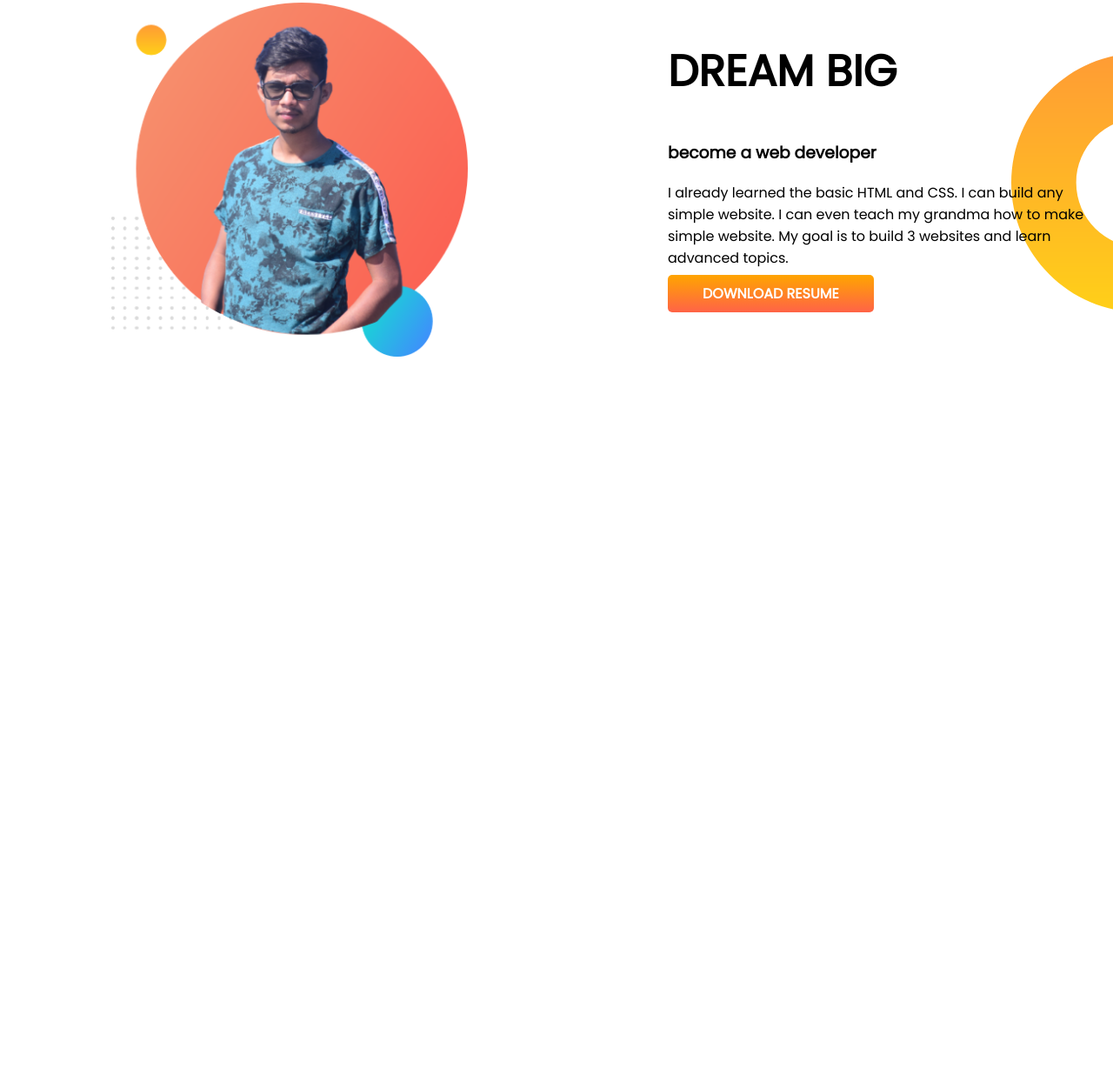
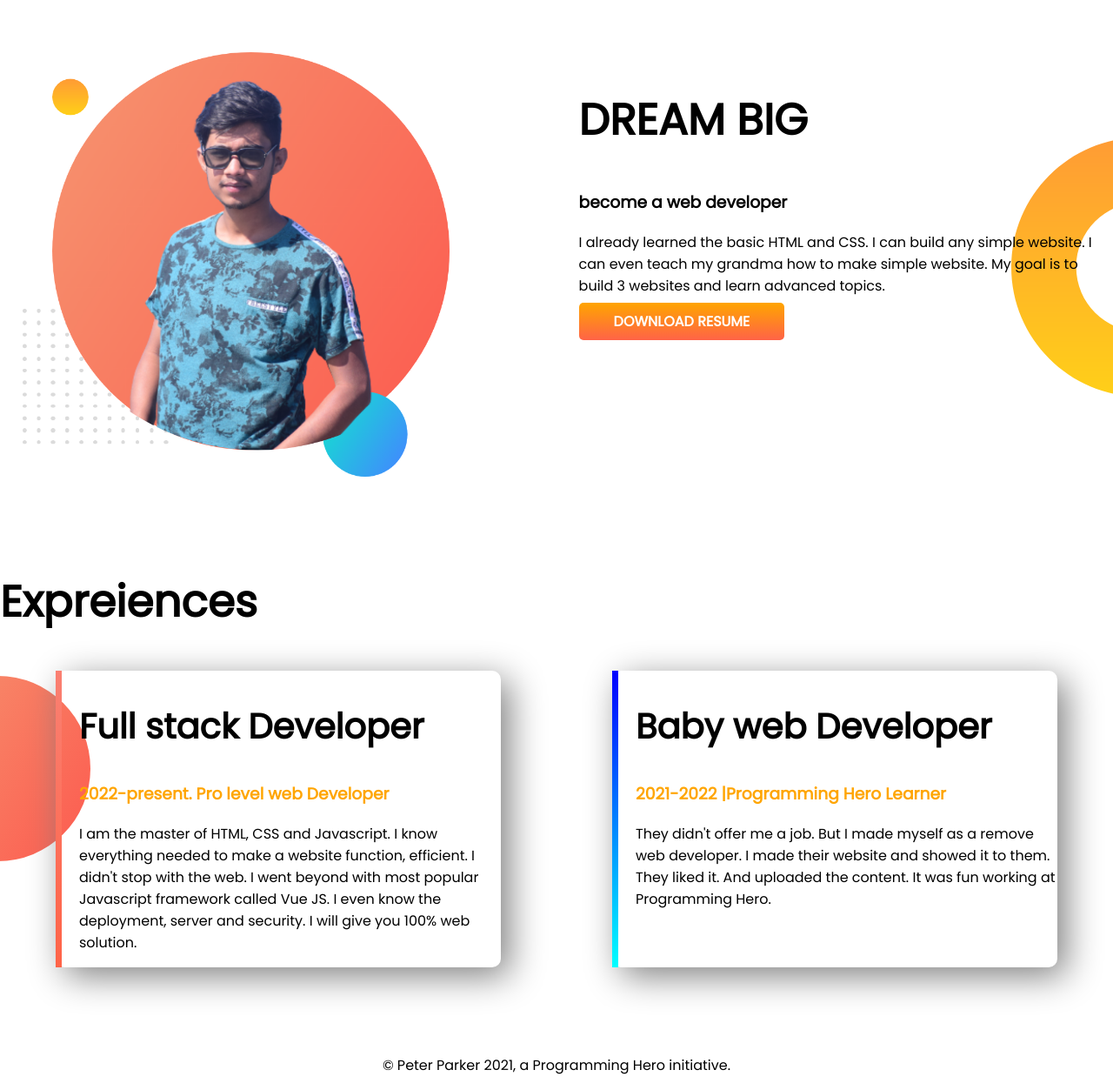
Before and after one commit to Nazrulie/developwe-portfolio, a plain HTML site: page index.html in a window 1280 px wide. Shown: the part 535-1788 px from the top of the page at 87% size. Before the commit the page ends 1052 px from the top, so only its background shows below. Drawn offline with Linux system fonts and the light colour scheme.

Commit message:
footer and experience added

```diff
--- a/index.html
+++ b/index.html
@@ -13,7 +13,7 @@
 </head>
 
 <body>
-    <section class="top-banner">
+    <section class="top-banner flexible-continer ">
         <div class="writen-part">
             <h1>Welcome To </h1>
             <h1><span class="orcolor">Nazrul.ie</span> Planate</h1>
@@ -25,7 +25,7 @@
         </div>
         <div class="writen-part"><img src="images/Nazrul-pic-bg.png" alt=""></div>
     </section>
-    <section class="dream-big">
+    <section class="dream-big flexible-continer ">
         <div class="writen-part">
             <img src="images/Nazrul-pic-bg.png" alt="">
         </div>
@@ -38,6 +38,29 @@
             <a class="link-button" target="blank" href="">DOWNLOAD RESUME</a>
         </div>
     </section>
+    <section class=" experience-area">
+        <h1>Expreiences</h1>
+        <div class="flexible-continer">
+            <div id="full-stack-experience" class="Expreiences-item">
+                <h2>Full stack Developer</h2>
+                <h3 class="orcolor">2022-present. Pro level web Developer</h3>
+                <p>I am the master of HTML, CSS and Javascript. I know everything needed to make a website function,
+                    efficient. I didn't stop with the web. I went beyond with most popular Javascript framework called
+                    Vue
+                    JS. I even know the deployment, server and security. I will give you 100% web solution.</p>
+            </div>
+            <div id="web-dev-experice" class="Expreiences-item">
+                <h2>Baby web Developer</h2>
+                <h3 class="orcolor">2021-2022 |Programming Hero Learner</h3>
+                <p>They didn't offer me a job. But I made myself as a remove web developer. I made their website and
+                    showed
+                    it to them. They liked it. And uploaded the content. It was fun working at Programming Hero.</p>
+            </div>
+        </div>
+    </section>
+    <footer>
+        <p>© Peter Parker 2021, a Programming Hero initiative.</p>
+    </footer>
 </body>
 
 </html>
--- a/style.css
+++ b/style.css
@@ -5,16 +5,19 @@ body{
 h1{
     font-size: 50px;
 }
+h2{
+    font-size: 40px;
+}
 .orcolor{
     color:orange;
 }
-section{
+.flexible-continer{
     display: flex;
     margin-bottom: 100px;
 }
 .writen-part{
     width: 50%;
-    padding-left: 10%;
+    padding-left: 2%;
 }
 .writen-part img{
     width: 80%;
@@ -36,3 +39,30 @@ section{
     background-repeat: no-repeat;
     background-position: right;
 }
+.experience-area{
+    background-image: url(images/exp-bg.png);
+    background-repeat: no-repeat;
+    background-position: left;
+}
+.Expreiences-item{
+    width: 40%;
+    margin-right: 5%;
+    margin-left: 5%;
+    padding-left: 20px;
+    border-radius: 10px;
+    box-shadow: 10px 10px 40px gray;
+    border-left: 10px solid;
+}
+#web-dev-experice{
+    border-left: 7px solid;
+    border-image: linear-gradient(blue,cyan);
+    border-image-slice: 1;
+}
+#full-stack-experience{
+    border-left: 7px solid;
+    border-image: linear-gradient(salmon,tomato);
+    border-image-slice: 1;
+}
+footer p{
+    text-align: center;
+}
```
